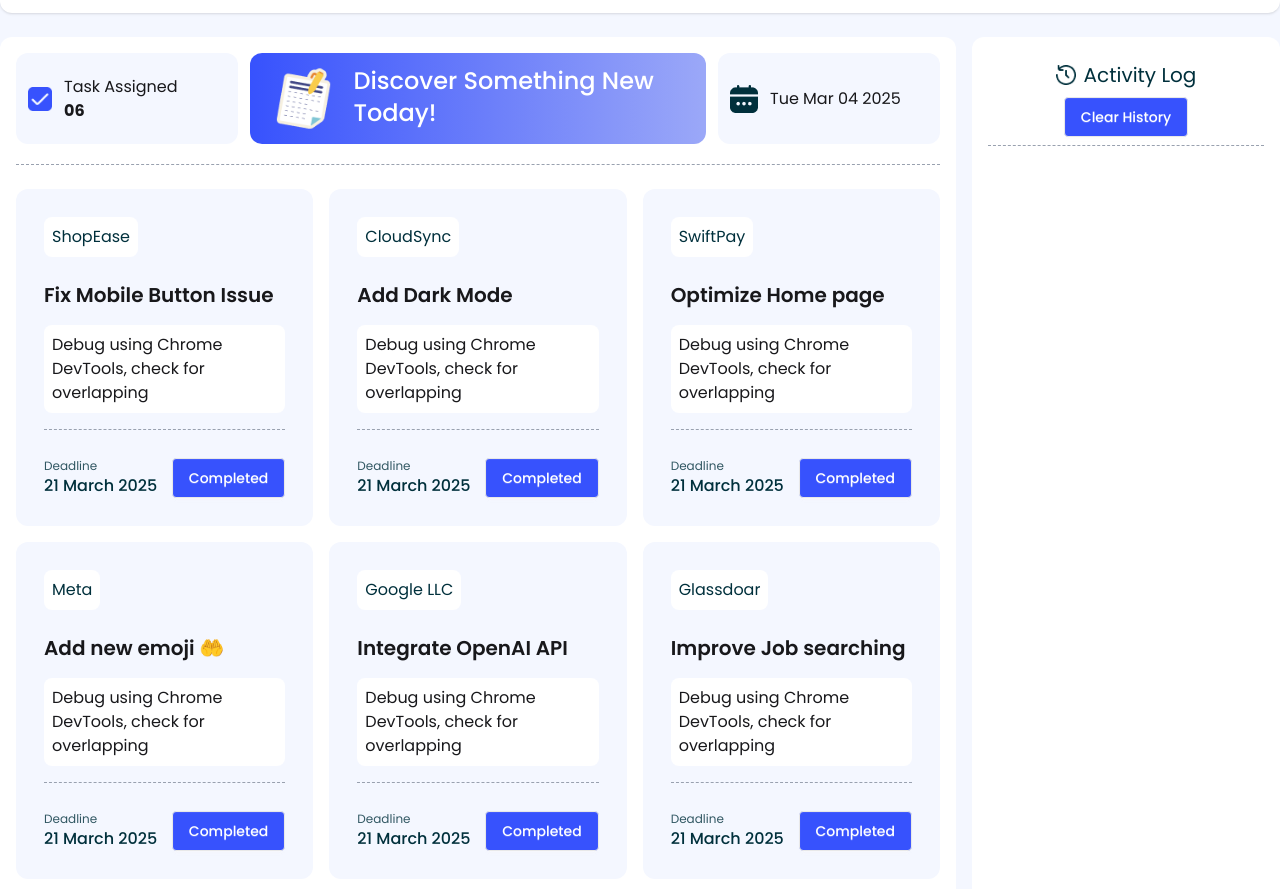
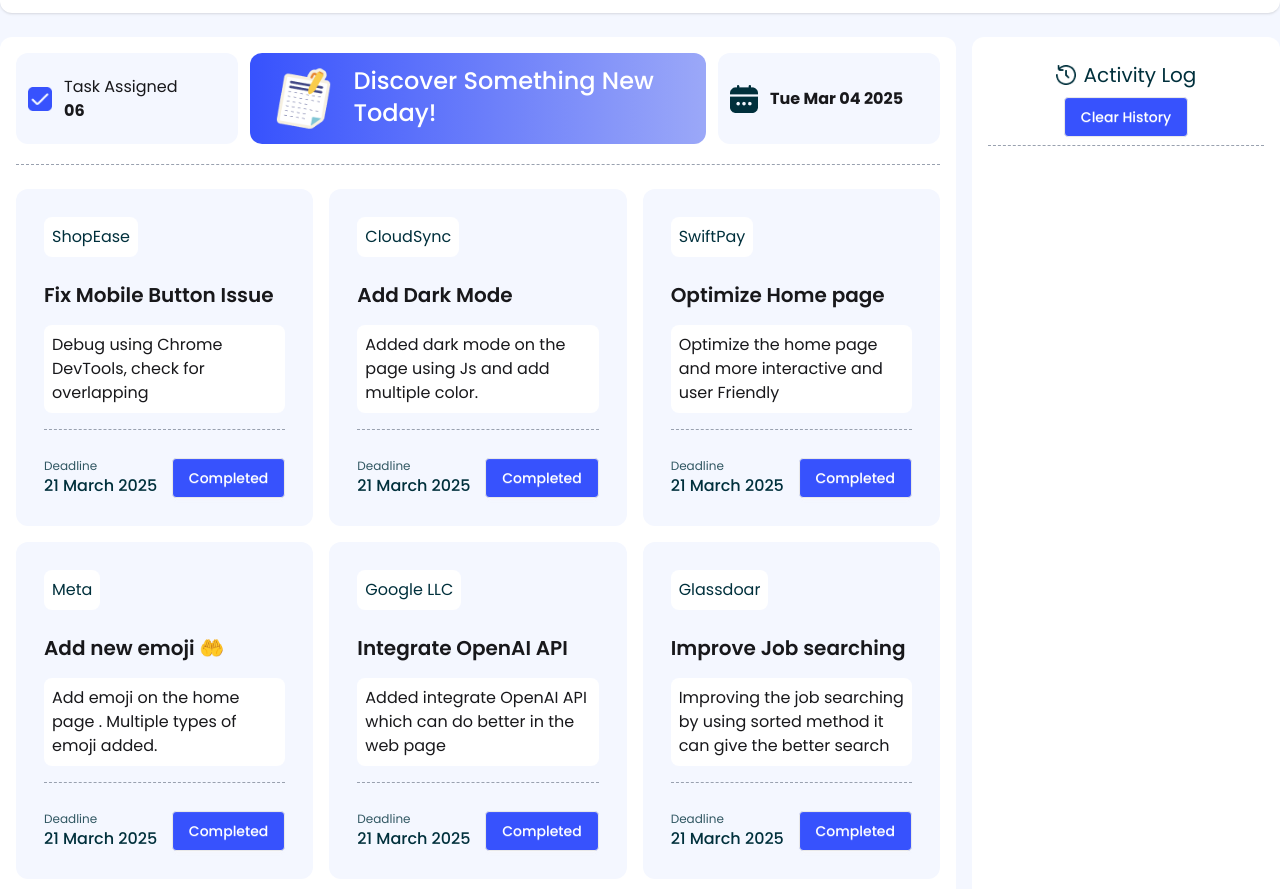
Before and after one commit to parvezreza55/assignment5, a plain HTML site: page index.html in a window 1280 px wide. Shown: the part 91-980 px from the top of the page. Drawn offline with nearby package versions, Linux system fonts and the light colour scheme.

Commit message:
remove the dumy text

```diff
--- a/index.html
+++ b/index.html
@@ -110,7 +110,7 @@
                   <img src="assets/calender.png" alt="" />
                 </div>
                 <div>
-                  <p id="calender-time">March 3 2025</p>
+                  <p id="calender-time" class="font-bold">March 3 2025</p>
                 </div>
               </div>
             </div>
@@ -155,7 +155,7 @@
                   Add Dark Mode
                 </h1>
                 <p class="bg-white rounded-lg p-2">
-                  Debug using Chrome DevTools, check for overlapping
+                  Added dark mode on the page using Js and add multiple color.
                 </p>
                 <hr class="border-dashed my-4 border-gray-400" />
                 <div class="flex justify-between items-center mt-7">
@@ -182,7 +182,7 @@
                   Optimize Home page
                 </h1>
                 <p class="bg-white rounded-lg p-2">
-                  Debug using Chrome DevTools, check for overlapping
+                  Optimize the home page and more interactive and user Friendly
                 </p>
                 <hr class="border-dashed my-4 border-gray-400" />
                 <div class="flex justify-between items-center mt-7">
@@ -207,7 +207,7 @@
                   Add new emoji 🤲
                 </h1>
                 <p class="bg-white rounded-lg p-2">
-                  Debug using Chrome DevTools, check for overlapping
+                  Add emoji on the home page . Multiple types of emoji added.
                 </p>
                 <hr class="border-dashed my-4 border-gray-400" />
                 <div class="flex justify-between items-center mt-7">
@@ -234,7 +234,7 @@
                   Integrate OpenAI API
                 </h1>
                 <p class="bg-white rounded-lg p-2">
-                  Debug using Chrome DevTools, check for overlapping
+                  Added integrate OpenAI API which can do better in the web page
                 </p>
                 <hr class="border-dashed my-4 border-gray-400" />
                 <div class="flex justify-between items-center mt-7">
@@ -261,7 +261,8 @@
                   Improve Job searching
                 </h1>
                 <p class="bg-white rounded-lg p-2">
-                  Debug using Chrome DevTools, check for overlapping
+                  Improving the job searching by using sorted method it can give
+                  the better search
                 </p>
                 <hr class="border-dashed my-4 border-gray-400" />
                 <div class="flex justify-between items-center mt-7">
```
